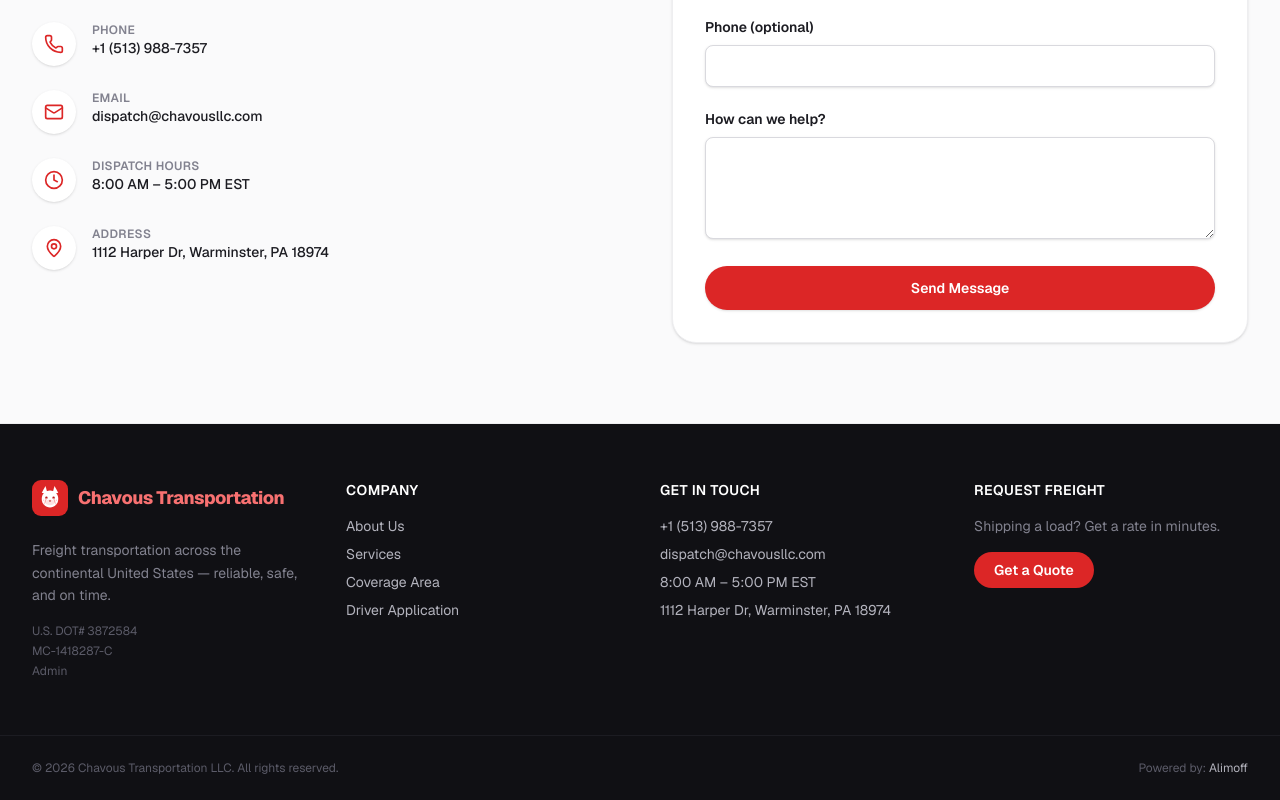
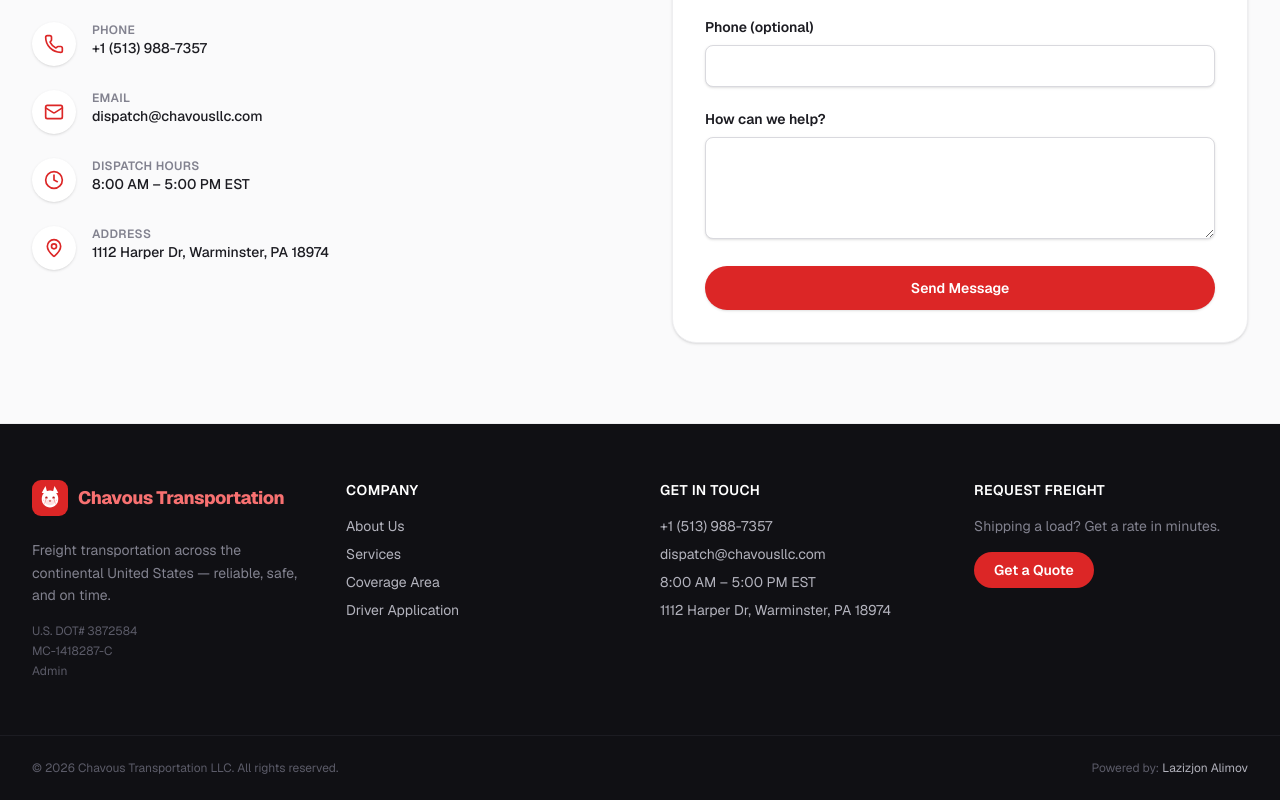
Before and after one commit to chavousllc/chavousllc, a Next.js app: page / in a window 1280 px wide. Shown: the part 3864-4664 px from the top of the page. Built offline with nearby package versions, Linux system fonts and the light colour scheme; no server answers; the database is empty.

Commit message:
Rename footer credit link to Lazizjon Alimov

```diff
--- a/components/Footer.tsx
+++ b/components/Footer.tsx
@@ -84,7 +84,7 @@
               rel="noopener noreferrer"
               className="text-ink-300 hover:text-white"
             >
-              Alimoff
+              Lazizjon Alimov
             </a>
           </p>
         </div>
```
